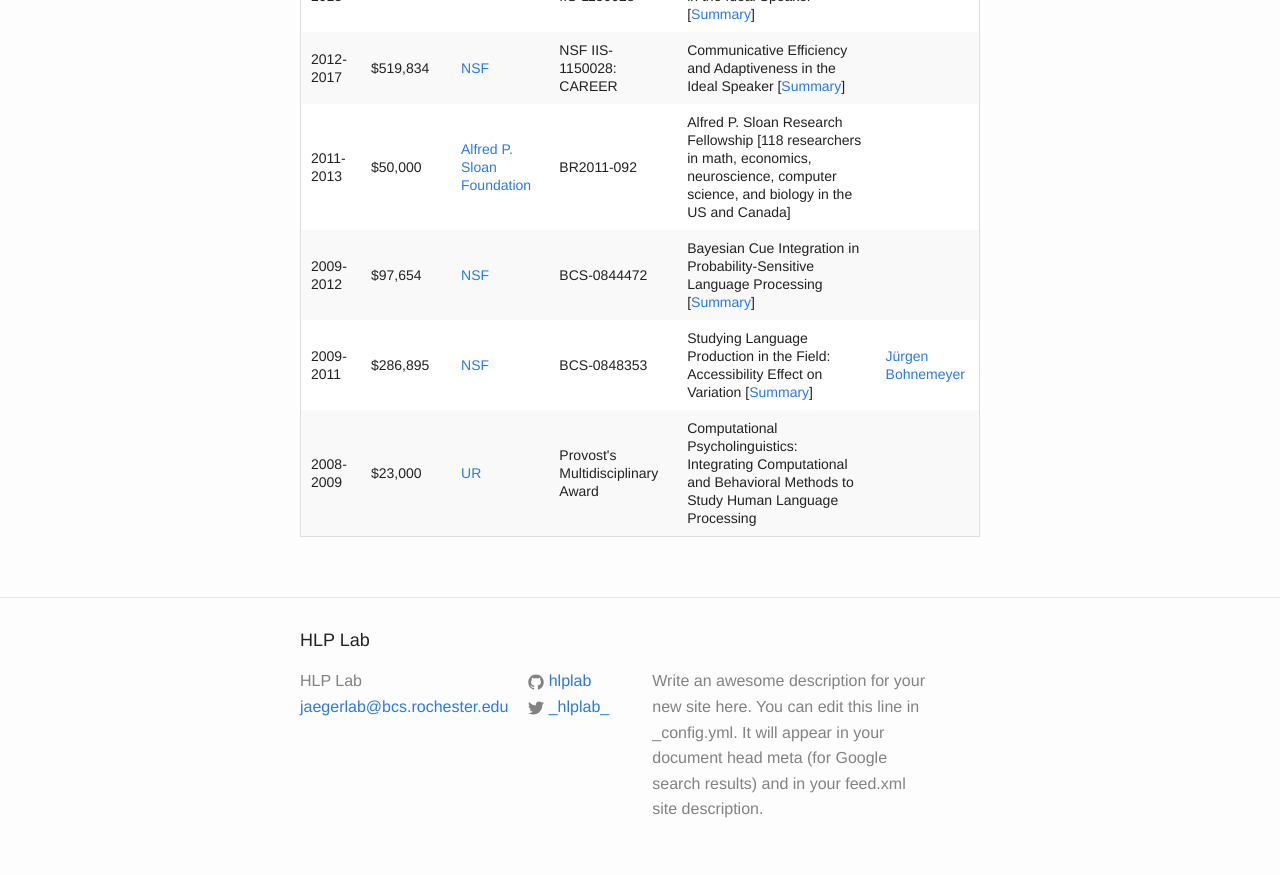
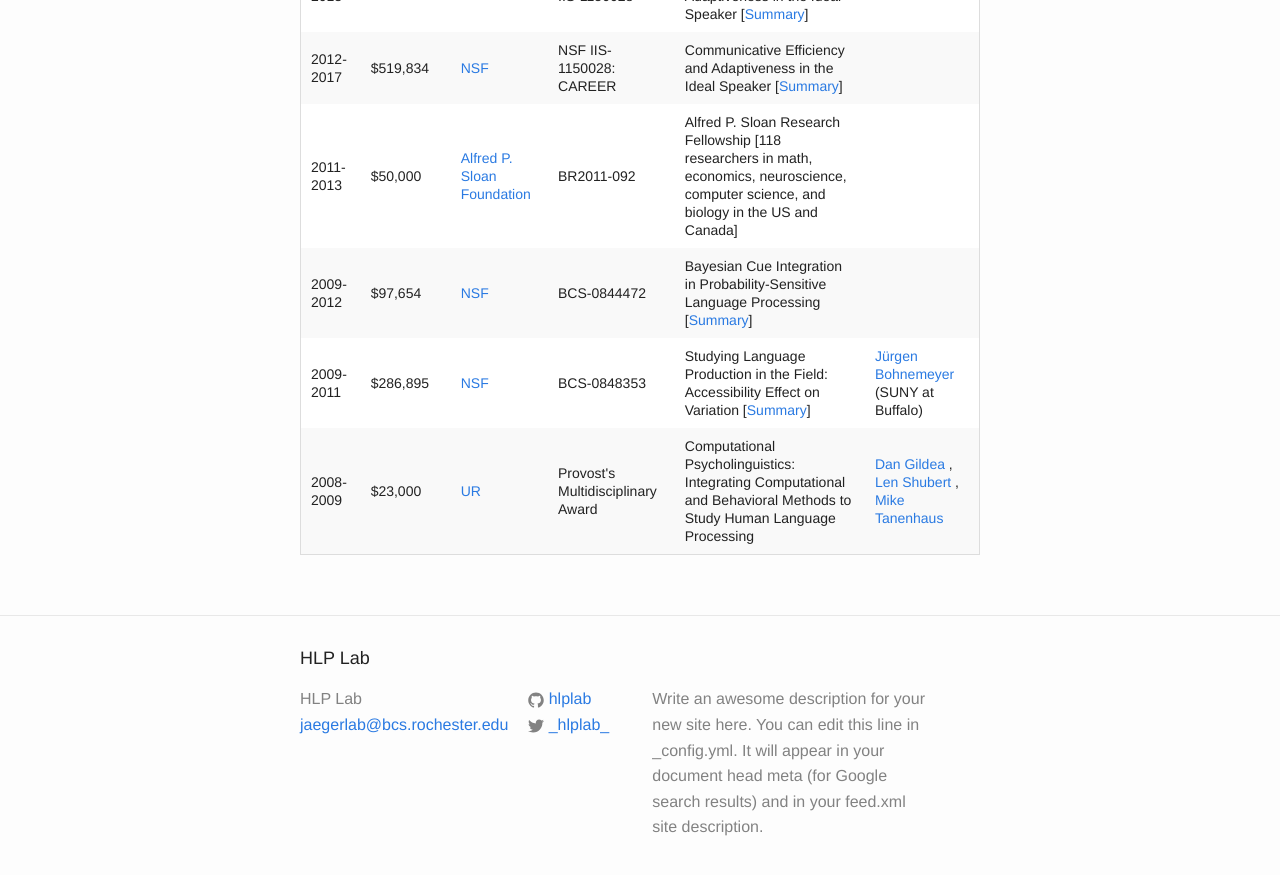
Before and after one commit to hlplab/hlpjekyll, a Jekyll site: the page built from research/grants/index.html, in a window 1280 px wide and 900 px high, scrolled down 838 px. Shown: the top 875 px of the window. Built offline with Jekyll 4.4.1, drawn with Linux system fonts in a browser that asks for light colours; nearby versions of some CDN libraries; comment, search, counter and statistics services are not loaded.

Commit message:
Further improvements to the grants page.

```diff
--- a/_data/grants.yml
+++ b/_data/grants.yml
@@ -11,8 +11,9 @@
   award: Provost’s Multidisciplinary Award
   description: Communicative Pressures in Language and in Music
   copis:
-    name: David Temperley
-    link: http://theory.esm.rochester.edu/temperley/
+    - name: David Temperley
+      link: http://theory.esm.rochester.edu/temperley/
+
 - years: 2012-2013
   amount: $16,000
   agency: <a href="http://www.nsf.gov/">NSF</a>
@@ -53,9 +54,9 @@
     Studying Language Production in the Field: Accessibility Effect on Variation
   link: http://nsf.gov/awardsearch/showAward.do?AwardNumber=0848353
   copis:
-    name: Jürgen Bohnemeyer
-    affiliation: SUNY at Buffalo
-    link: http://www.acsu.buffalo.edu/~jb77/
+    - name: Jürgen Bohnemeyer
+      affiliation: SUNY at Buffalo
+      link: http://www.acsu.buffalo.edu/~jb77/
 - years: 2008-2009
   amount: $23,000
   agency: <a href="http://www.rochester.edu/">UR</a>
@@ -64,4 +65,10 @@
     Computational Psycholinguistics: Integrating Computational and Behavioral Methods to Study Human Language Processing
   summary: ExecutiveSummary2009.pdf
   presentation: JaegerGildeaLenhartTanenhaus-woAnimation.pdf
-  copis: <a href="http://www.cs.rochester.edu/u/gildea/">D. Gildea</a>, <a href="http://www.cs.rochester.edu/u/schubert/">L. Shubert</a>, <a href="http://www.bcs.rochester.edu/people/faculty/tanenhaus_michael/index.html">M. Tanenhaus</a>
+  copis:
+     - name: Dan Gildea
+       link: http://www.cs.rochester.edu/u/gildea/
+     - name: Len Shubert
+       link: http://www.cs.rochester.edu/u/schubert/
+     - name: Mike Tanenhaus
+       link: http://www.bcs.rochester.edu/people/faculty/tanenhaus_michael/index.html
--- a/research/grants/index.html
+++ b/research/grants/index.html
@@ -26,7 +26,12 @@ title: Research Grants
       <td>{{grant.agency}}</td>
       <td>{{grant.award}}</td>
       <td>{{grant.description}} {% if grant.link %}[<a href="{{grant.link}}">Summary</a>]{% endif %}</td>
-      <td>{% if grant.copis %}{% if grant.copis.link %}<a href="{{grant.copis.link}}">{% endif %}{{grant.copis.name}}{% if grant.copis.link %}</a>{% endif %}{% endif %}</td>
+      <td>{% for copi in grant.copis %}
+        {% if copi.link %}<a href="{{copi.link}}">{% endif %}{{copi.name}}{% if copi.link %}</a>{% endif %}
+        {% if copi.affiliation %}({{copi.affiliation}}){% endif %}
+        {% unless forloop.last %},{% endunless %}
+        {% endfor %}
+      </td>
     </tr>
     {% endfor %}
   </tbody>
```
